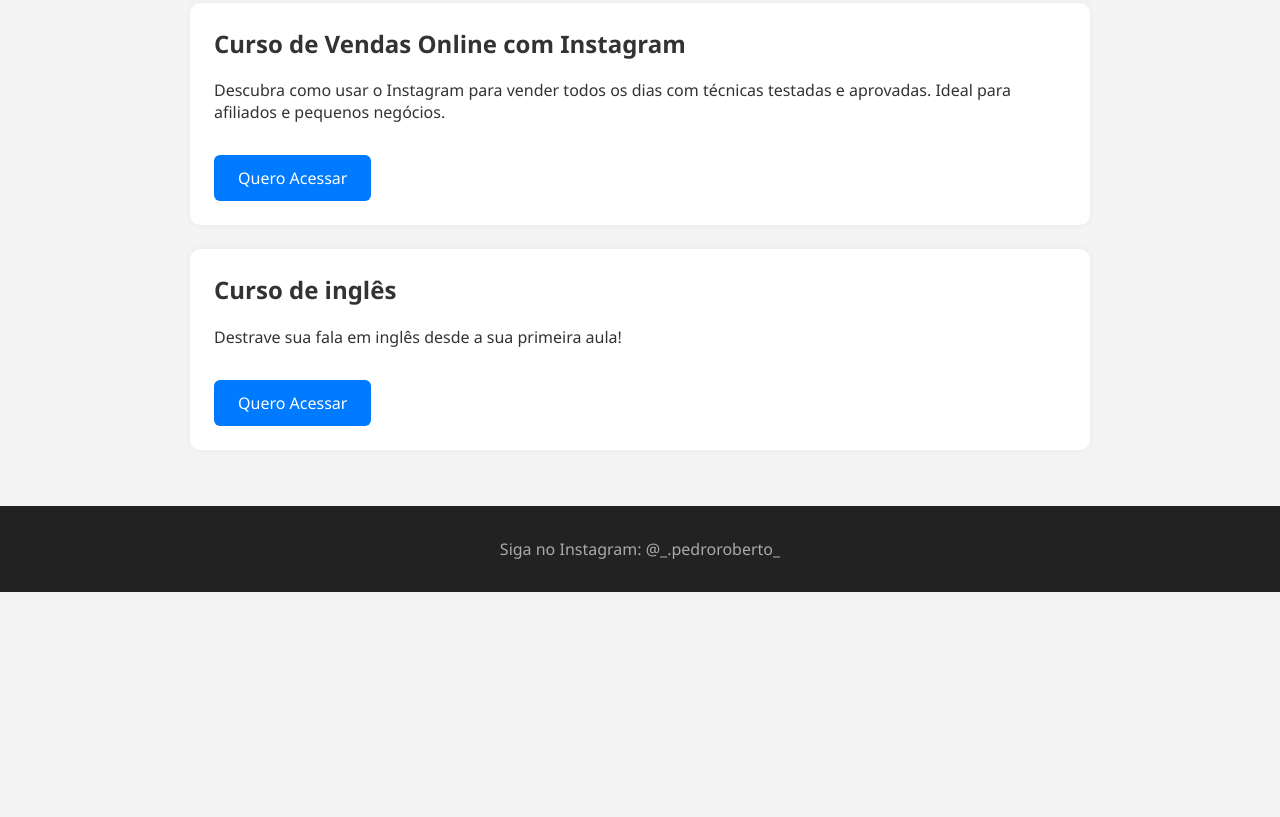
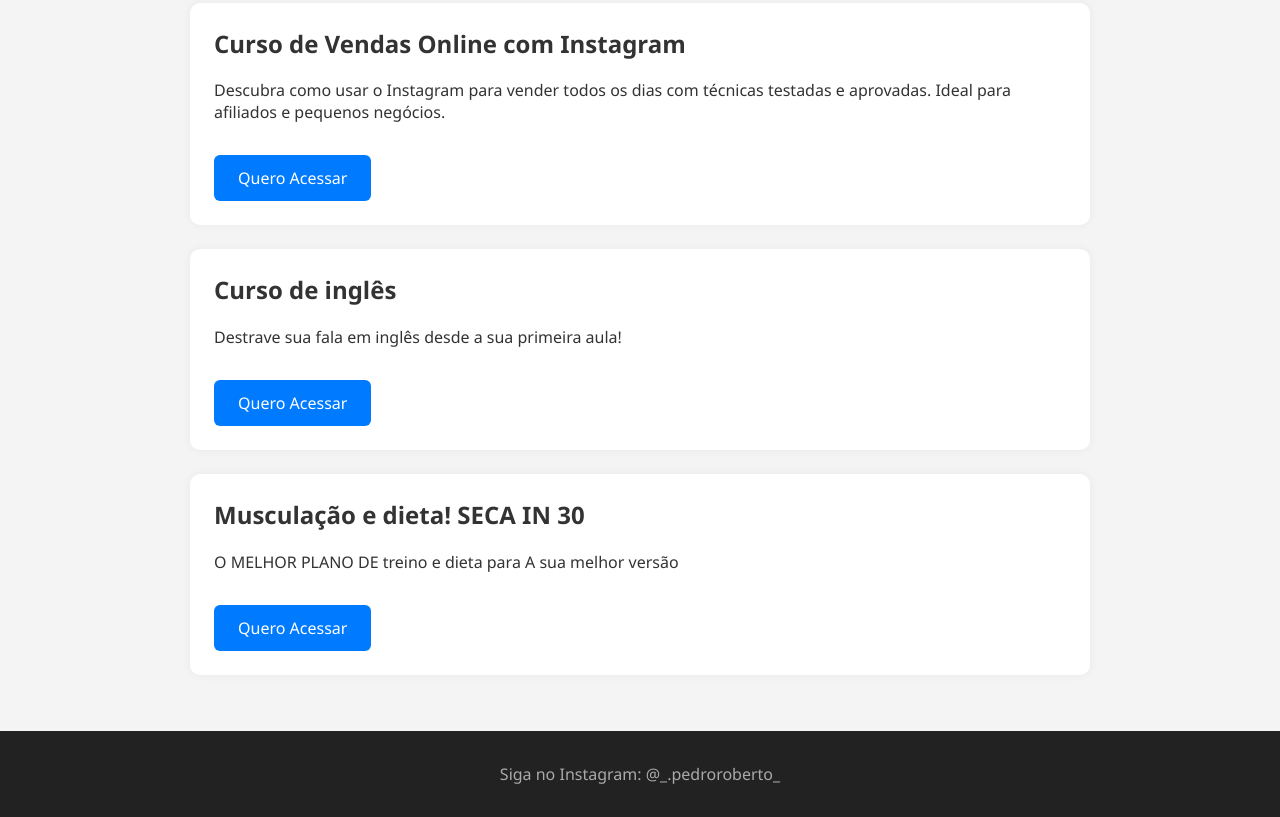
Before and after one commit to PedroRobert0/Site-de-vendas, a plain HTML site: page index.html in a window 1280 px wide. Shown: the part 433-1250 px from the top of the page. Before the commit the page ends 1025 px from the top, so only its background shows below. Drawn offline with Linux system fonts and the light colour scheme.

Commit message:
Update index.html

```diff
--- a/index.html
+++ b/index.html
@@ -27,6 +27,11 @@
       <p>Destrave sua fala em inglês desde a sua primeira aula!</p>
       <a class="btn" href="https://www.metodoaccent.com/homev2" target="_blank">Quero Acessar</a>
     </div>
+    <div class="produto">
+      <h2>Musculação e dieta! SECA IN 30</h2>
+      <p>O MELHOR PLANO DE treino e dieta para A sua melhor versão</p>
+      <a class="btn" href="https://comunidademyshape.com/desafio-seca-in-30" target="_blank">Quero Acessar</a>
+    </div>
   </div>
   <footer>
     <p>Siga no Instagram: <a href="https://instagram.com/_.pedroroberto_" target="_blank">@_.pedroroberto_</a></p>
```
